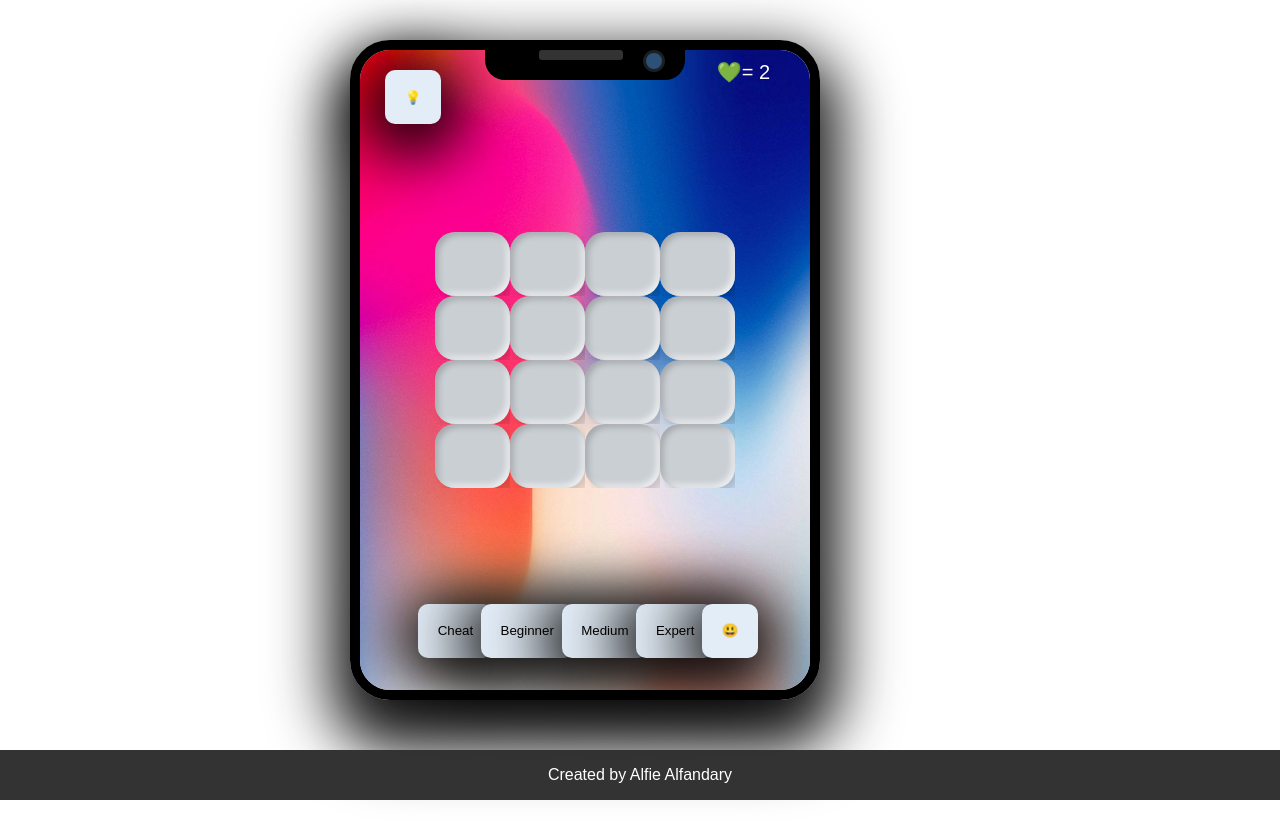
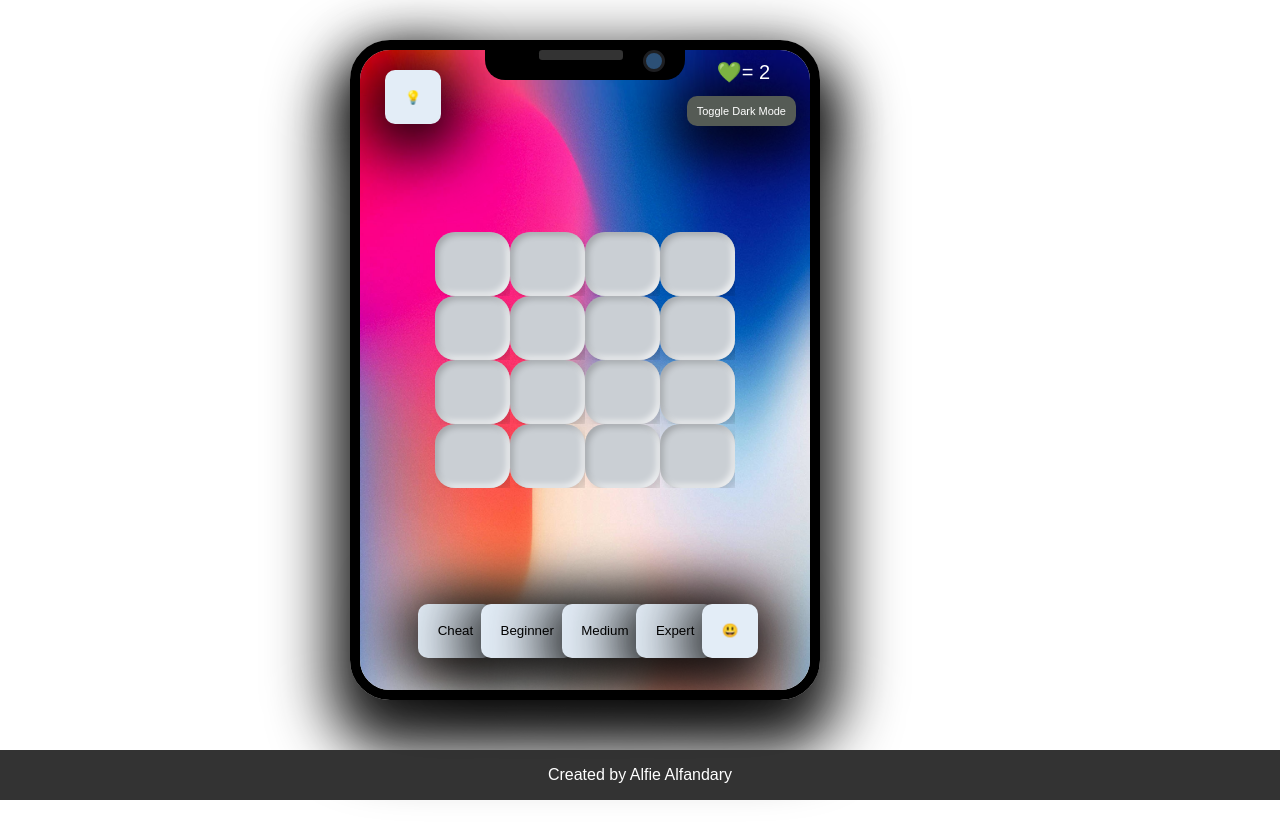
Before and after one commit to Alfiev7/Sprint-1, a plain HTML site: page index.html in a window 1280 px wide. Drawn offline with Linux system fonts and the light colour scheme.

Commit message:
Added Dark mode

```diff
--- a/index.html
+++ b/index.html
@@ -18,6 +18,7 @@
                 <button class="hintButton" onclick="onHintClick()">💡</button>
             </span>
             <div class="lives"></div>
+            <button class="darkmode" onclick="toggleDarkMode()">Toggle Dark Mode</button>
             <div class="button-container">
                 <button onclick="cheat()">Cheat</button>
                 <button onclick="beginnerLevel()">Beginner</button>
--- a/styles.css
+++ b/styles.css
@@ -1,9 +1,24 @@
+
+:root {
+    --text-color-light: black;
+    --bg-color-light: white;
+
+    --text-color-dark: white;
+    --bg-color-dark: rgb(67, 64, 64);
+}
+
+
+body.dark-mode {
+    --bg-color: var(--bg-color-dark);
+}
+
+
 body {
     display: flex;
     justify-content: center;
     align-items: center;
     height: 100vh;
-    background-color: #ffffff;
+    background-color: var(--bg-color);
     padding: 0;
     margin: 0;
     font-family: Arial, sans-serif;
@@ -301,6 +316,26 @@ button.hintButton {
     margin-left: 25px;
 }
 
+
+
+.darkmode {
+    z-index: 4;
+    position: absolute;
+    top: 46px;
+    right: 20px;
+    background-color: #555b55; /* Green */
+    border: none;
+    color: white;
+    padding: 9px 10px;
+    text-align: center;
+    text-decoration: none;
+    display: inline-block;
+    font-size: 11px;
+}
+
+
+
+
 @media (max-width: 600px) {
     .iphone-container {
         width: 90vw;
--- a/utils.js
+++ b/utils.js
@@ -84,3 +84,9 @@ function showWinModal() {
         }
     }
 }
+
+
+function toggleDarkMode() {
+    var body = document.body;
+    body.classList.toggle('dark-mode');
+}
```
